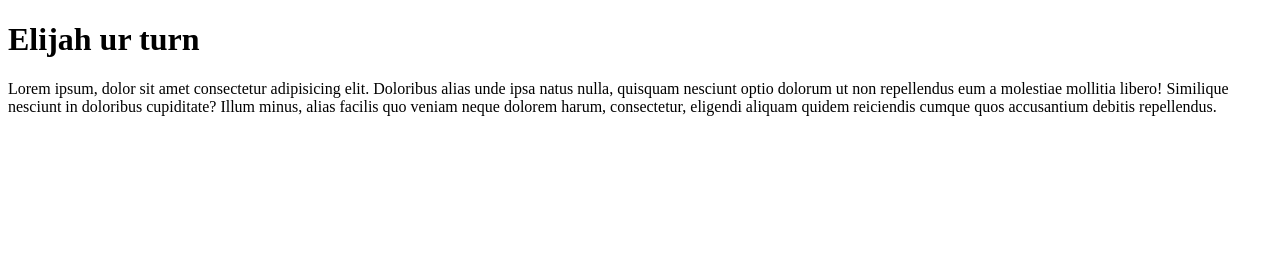
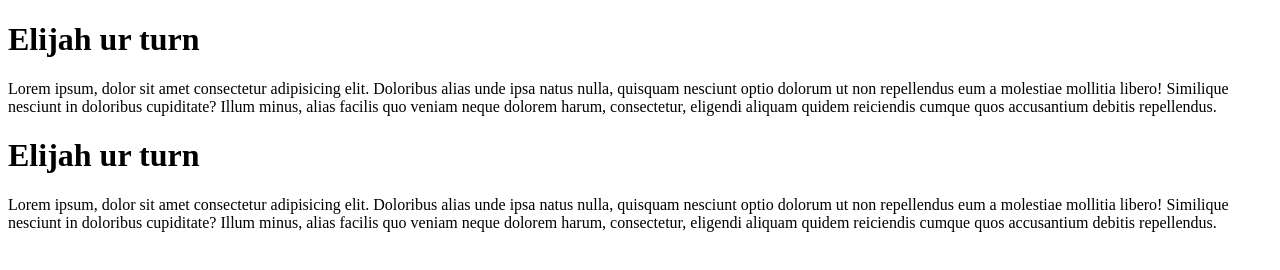
Before and after one commit to Elijah-Ohanya/master-fork, a plain HTML site: page index.html in a window 1280 px wide. Drawn offline with Linux system fonts and the light colour scheme.

Commit message:
second commit

```diff
--- a/index.html
+++ b/index.html
@@ -11,5 +11,9 @@
         <h1>Elijah ur turn</h1>
         <p>Lorem ipsum, dolor sit amet consectetur adipisicing elit. Doloribus alias unde ipsa natus nulla, quisquam nesciunt optio dolorum ut non repellendus eum a molestiae mollitia libero! Similique nesciunt in doloribus cupiditate? Illum minus, alias facilis quo veniam neque dolorem harum, consectetur, eligendi aliquam quidem reiciendis cumque quos accusantium debitis repellendus.</p>
     </div>
+    <div class="section2">
+        <h1>Elijah ur turn</h1>
+        <p>Lorem ipsum, dolor sit amet consectetur adipisicing elit. Doloribus alias unde ipsa natus nulla, quisquam nesciunt optio dolorum ut non repellendus eum a molestiae mollitia libero! Similique nesciunt in doloribus cupiditate? Illum minus, alias facilis quo veniam neque dolorem harum, consectetur, eligendi aliquam quidem reiciendis cumque quos accusantium debitis repellendus.</p>
+    </div>
 </body>
 </html>
```
